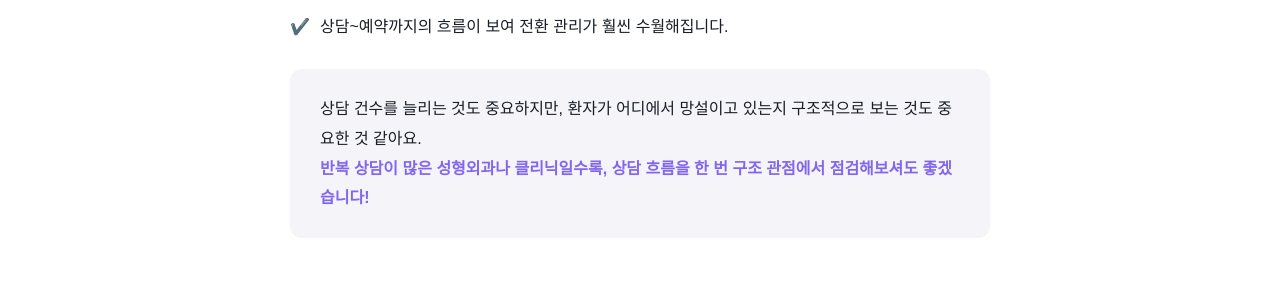
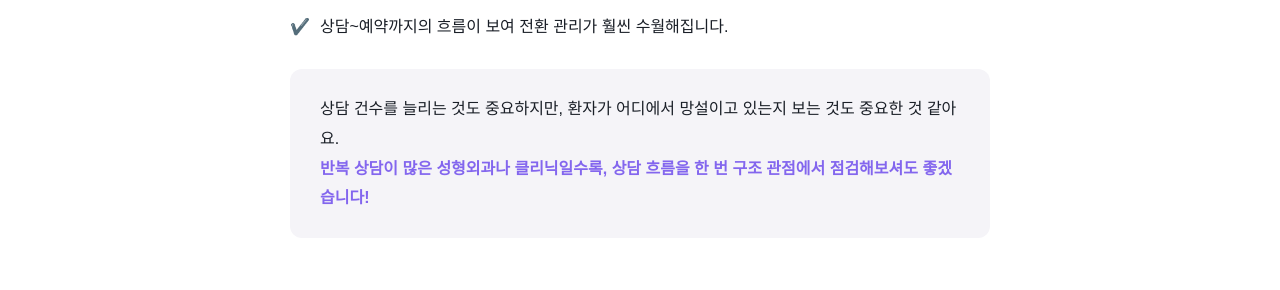
Before and after one commit to nsdlab26/blog, a Jekyll site: the page built from _posts/2026-01-06-hospital-crm.md, in a window 1280 px wide and 900 px high, scrolled down 4493 px. Shown: the part 160-450 px from the top of the window. Built offline with Jekyll 4.4.1, drawn with Linux system fonts in a browser that asks for light colours; some web fonts are replaced.

Commit message:
Update 2026-01-06-hospital-crm.md

```diff
--- a/_posts/2026-01-06-hospital-crm.md
+++ b/_posts/2026-01-06-hospital-crm.md
@@ -79,7 +79,7 @@ meta_description: "상담은 많은데 예약으로 잘 이어지지 않는다
 <li style="display: flex; align-items: start; gap: 10px; color: #1a1f27; font-size: 16px; line-height: 1.6; font-weight: 400;"><span style="color: #8366ee; font-weight: bold;">✔️</span> 상담~예약까지의 흐름이 보여 전환 관리가 훨씬 수월해집니다.</li>
 </ul>
 <div style="background-color: #f5f4f8; padding: 25px 30px; border-radius: 12px; line-height: 1.8;">
-<p style="font-size: 16px; color: #1a1f27; margin: 0; font-weight: 400;">상담 건수를 늘리는 것도 중요하지만, 환자가 어디에서 망설이고 있는지 구조적으로 보는 것도 중요한 것 같아요.<br /> <strong style="color: #8366ee; font-weight: bold;">반복 상담이 많은 성형외과나 클리닉일수록, 상담 흐름을 한 번 구조 관점에서 점검해보셔도 좋겠습니다!</strong></p>
+<p style="font-size: 16px; color: #1a1f27; margin: 0; font-weight: 400;">상담 건수를 늘리는 것도 중요하지만, 환자가 어디에서 망설이고 있는지 보는 것도 중요한 것 같아요.<br /> <strong style="color: #8366ee; font-weight: bold;">반복 상담이 많은 성형외과나 클리닉일수록, 상담 흐름을 한 번 구조 관점에서 점검해보셔도 좋겠습니다!</strong></p>
 </div>
 </section>
 <p> </p>
```
